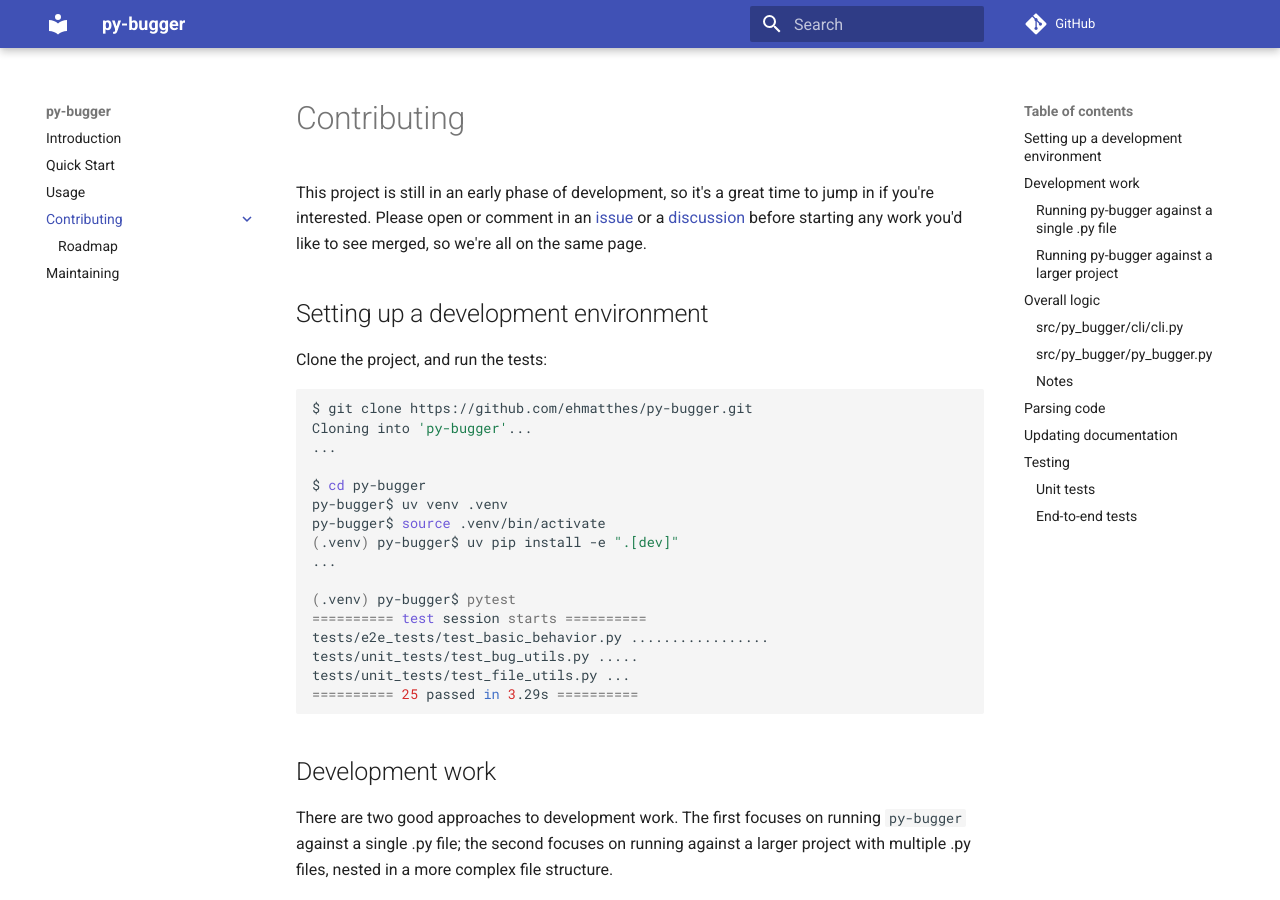
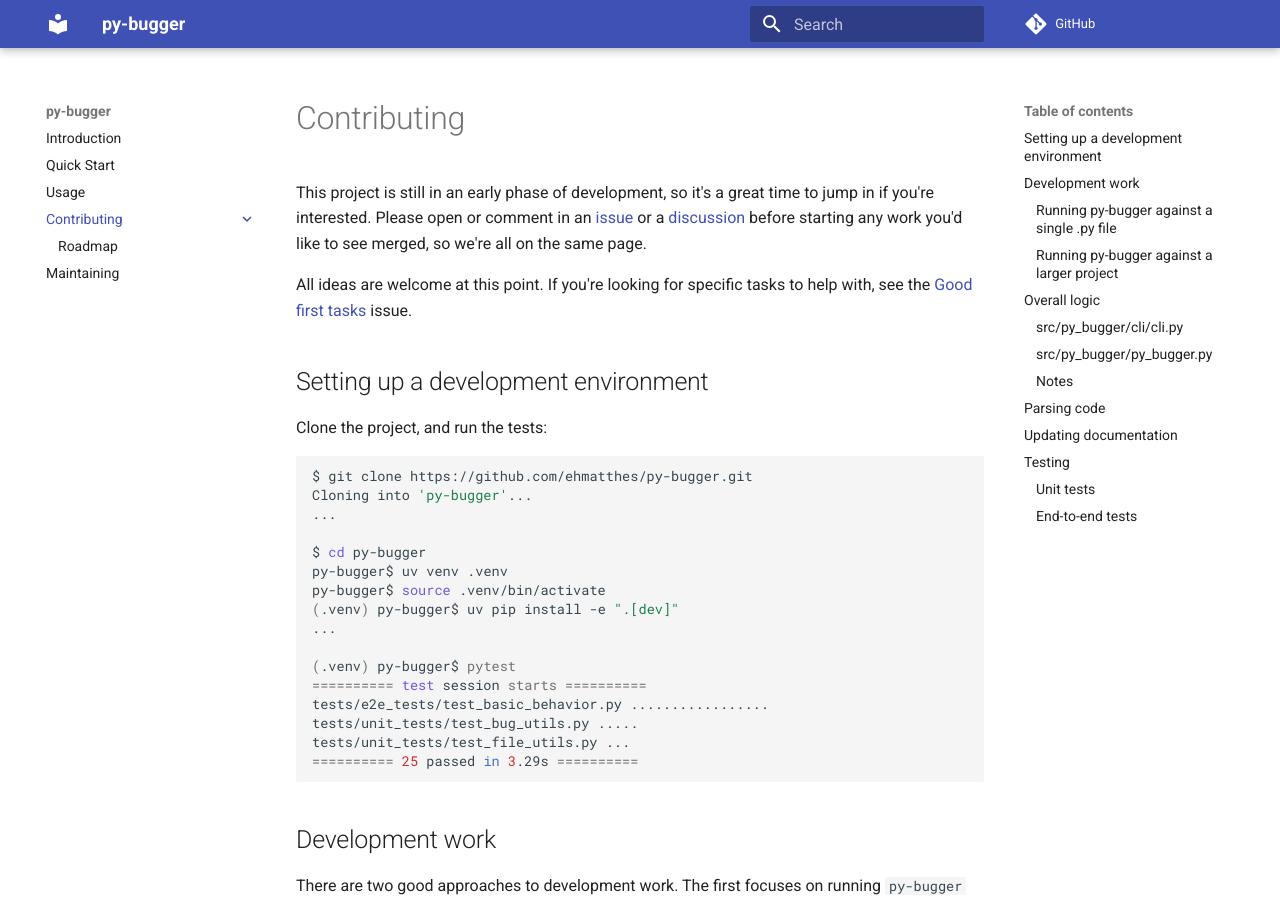
Before and after one commit to lancekindle/py-bugger, an MkDocs documentation site: the page built from docs/contributing/index.md, in a window 1280 px wide and 900 px high. Built offline with MkDocs 1.6.1 and Material for MkDocs 9.7.7, drawn with Linux system fonts in a browser that asks for light colours; comment, search, counter and statistics services are not loaded.

Commit message:
Link to good first tasks issue in contributing doc.

```diff
--- a/docs/contributing/index.md
+++ b/docs/contributing/index.md
@@ -7,6 +7,8 @@
 # Contributing
 
 This project is still in an early phase of development, so it's a great time to jump in if you're interested. Please open or comment in an [issue](https://github.com/ehmatthes/py-bugger/issues) or a [discussion](https://github.com/ehmatthes/py-bugger/discussions) before starting any work you'd like to see merged, so we're all on the same page.
+
+All ideas are welcome at this point. If you're looking for specific tasks to help with, see the [Good first tasks](https://github.com/ehmatthes/py-bugger/issues/36) issue.
 
 ## Setting up a development environment
 
```
